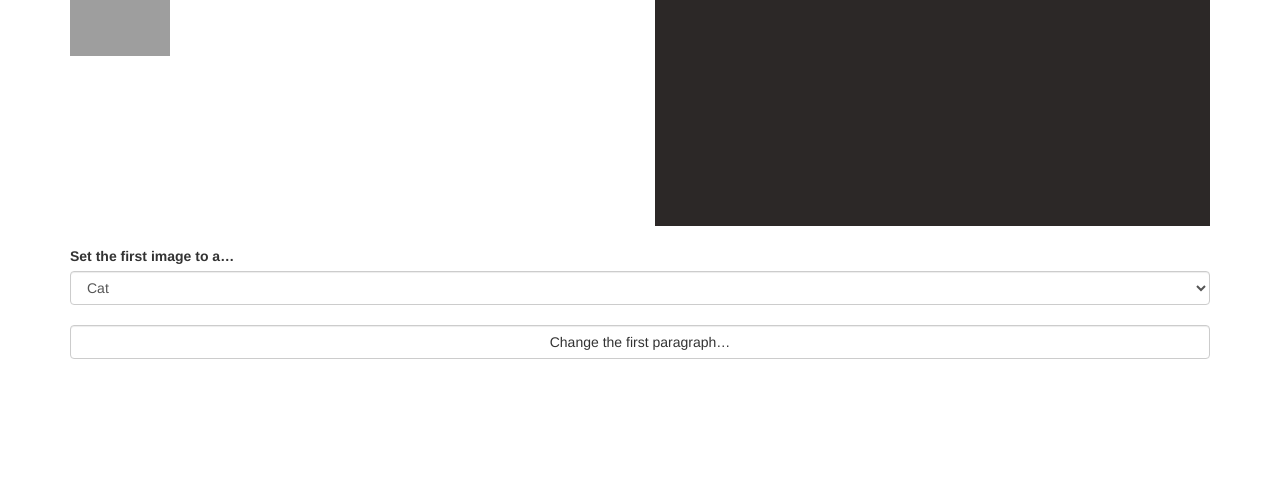
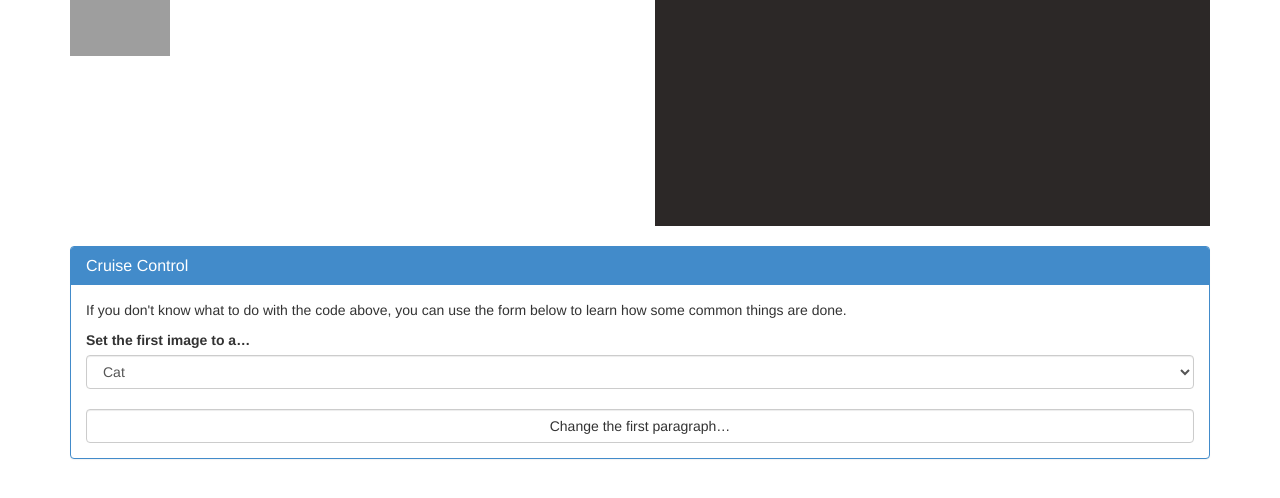
Before and after one commit to toolness/html5-cruise-control, a plain HTML site: page index.html in a window 1280 px wide. Shown: the part 144-642 px from the top of the page. Drawn offline with Linux system fonts and the light colour scheme; grey boxes are pictures that could not be loaded.

Commit message:
added some more context-setting copy and styling to the page.

```diff
--- a/index.html
+++ b/index.html
@@ -11,6 +11,12 @@
     <div class="col-sm-6" id="source"></div>
   </div>
   <br>
+  <div class="panel panel-primary">
+    <div class="panel-heading">
+      <h3 class="panel-title">Cruise Control</h3>
+    </div>
+    <div class="panel-body">
+      <p>If you don't know what to do with the code above, you can use the form below to learn how some common things are done.</p>
       <label for="change-first-img">Set the first image to a&hellip;</label>
       <select class="form-control js-change-html" id="change-first-img" autocomplete="off">
         <option value="http://placekitten.com/100/100">Cat</option>
@@ -18,6 +24,8 @@
       </select>
       <br>
       <button class="form-control btn btn-default js-change-html" id="change-first-p">Change the first paragraph&hellip;</button>
+    </div>
+  </div>
 </div>
 <script src="codemirror-4.2/lib/codemirror.js"></script>
 <script src="codemirror-4.2/mode/xml/xml.js"></script>
```
Lines whose indentation alone changed are shown as unchanged.
